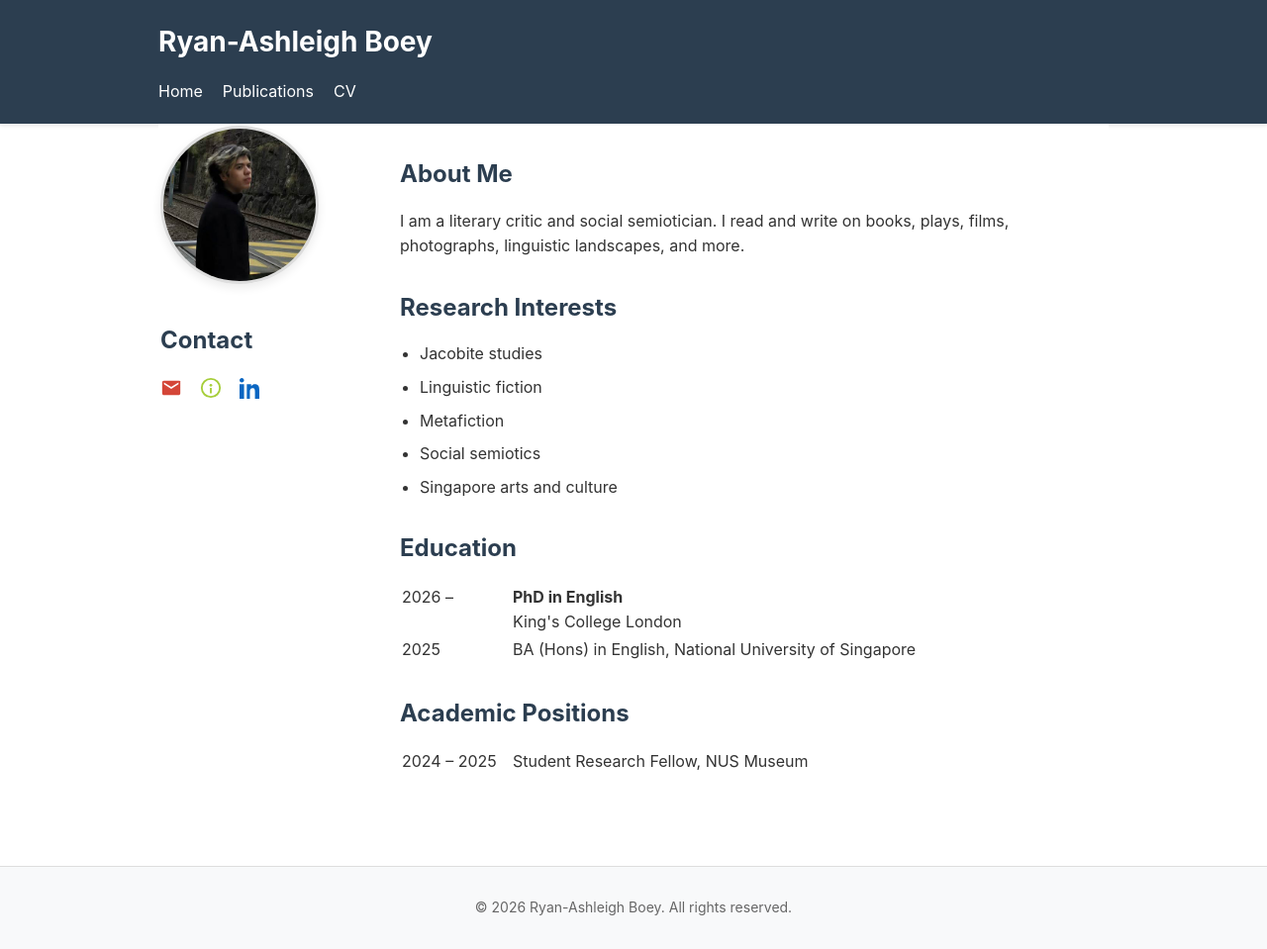
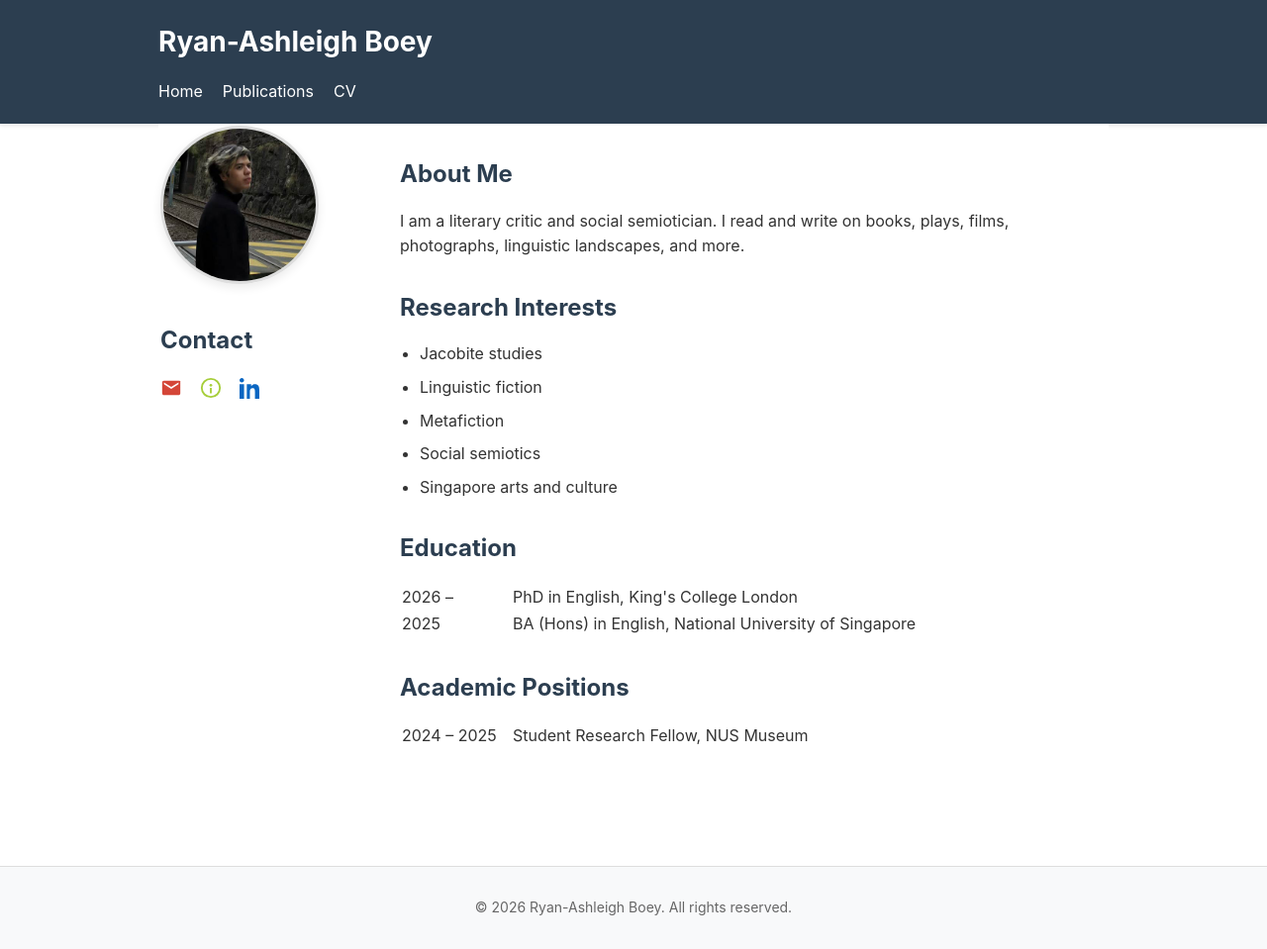
Before and after one commit to r-boey/r-boey.github.io, a Jekyll site: the page built from index.md, in a window 1280 px wide. Shown: the whole page at 99% size. Built offline with Jekyll 4.4.1, drawn with Linux system fonts in a browser that asks for light colours.

```diff
--- a/index.md
+++ b/index.md
@@ -95,8 +95,7 @@ title:
         <tr>
           <td width="110" valign="top">2026 – </td>
           <td valign="top">
-            <strong>PhD in English</strong><br>
-            King's College London
+            PhD in English, King's College London
           </td>
         </tr>
         <tr>
```
